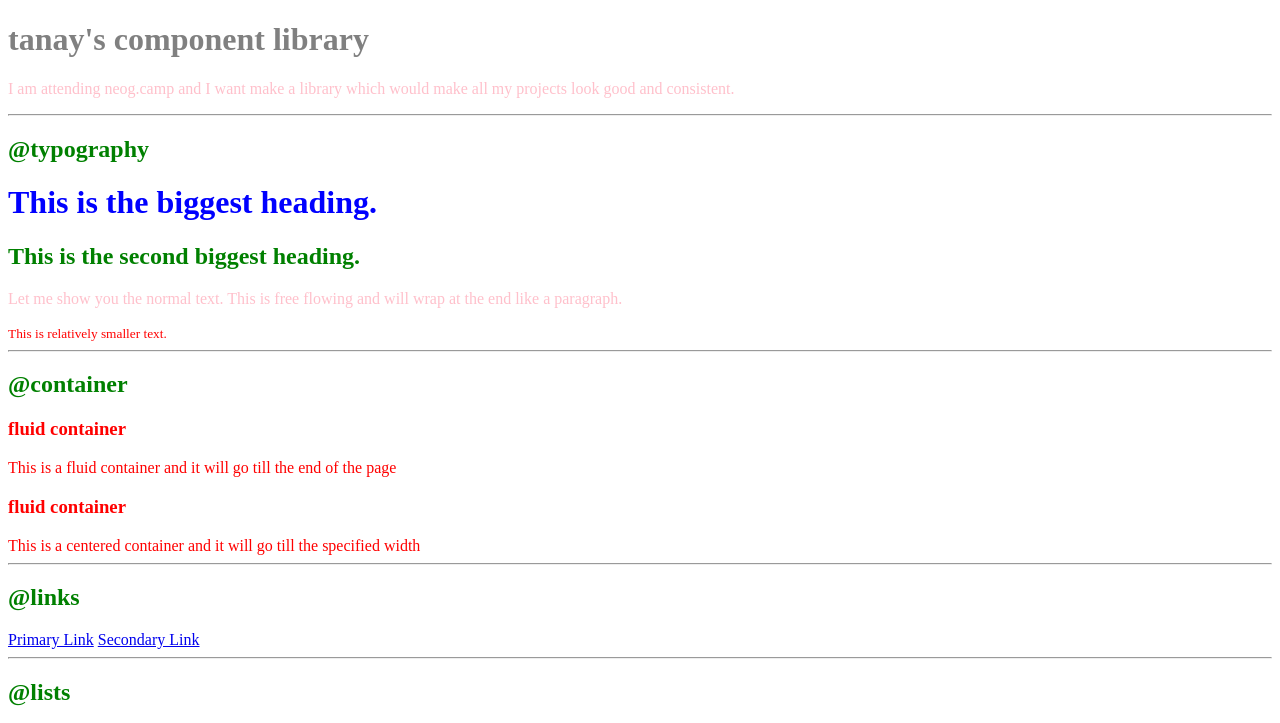
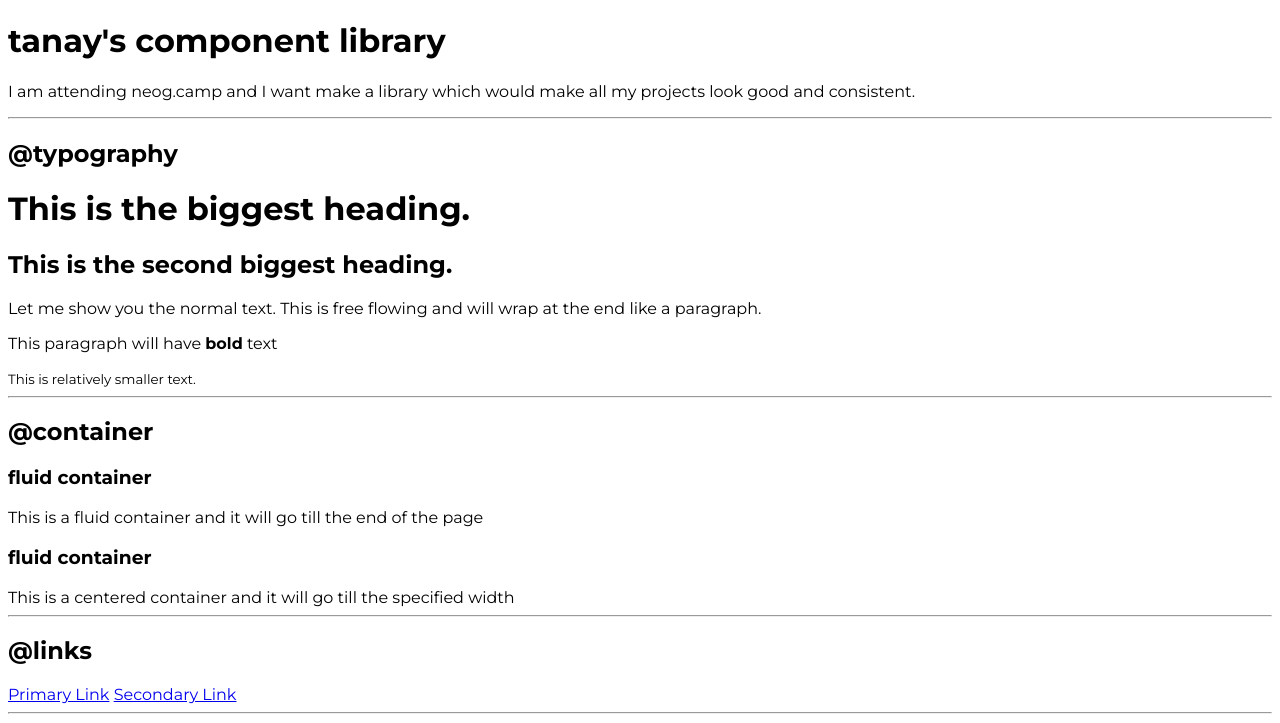
Before and after one commit to Amey0498/neogcamp-lesson-3-live, a plain HTML site: page index.html in a window 1280 px wide. Shown: the top 723 px of the page. Drawn offline with Linux system fonts and the light colour scheme.

Commit message:
style: typography

```diff
--- a/index.html
+++ b/index.html
@@ -6,32 +6,20 @@
     <meta http-equiv="X-UA-Compatible" content="IE=edge">
     <meta name="viewport" content="width=device-width, initial-scale=1.0">
     <title>Component Library</title>
-    <!-- CSS Way 1: Style Tag
-        <style>
-            body{
-                color: red;
-            }
-        </style>
-    -->
-    <!-- CSS Way 3: Adding external Link -->
     <link href='styles.css' rel ='stylesheet'/>
 </head>
 
 <body>
-    <h1 id='lib-header'>tanay's component library</h1>
-    <!-- CSS Way 2: Style Tag directly to the element
-        <h1 style = "color:red">tanay's component library</h1>
-    -->
-
-    <p class='para'>I am attending neog.camp and I want make a library which would make all my projects look good and consistent.</p>
+    <h1>tanay's component library</h1>
+    <p>I am attending neog.camp and I want make a library which would make all my projects look good and consistent.</p>
 
     <hr>
     <h2>@typography</h2>
 
     <h1>This is the biggest heading.</h1>
     <h2>This is the second biggest heading.</h2>
-    <p class='para'>Let me show you the normal text. This is free flowing and will wrap at the end like a paragraph.</p>
-
+    <p>Let me show you the normal text. This is free flowing and will wrap at the end like a paragraph.</p>
+    <p>This paragraph will have <strong>bold</strong> text</p>
     <small>This is relatively smaller text.</small>
 
     <hr>
--- a/styles.css
+++ b/styles.css
@@ -1,19 +1,5 @@
+@import url('https://fonts.googleapis.com/css2?family=Montserrat:wght@400;700&display=swap');
+
 body{
-    color: red;
+    font-family: 'Montserrat', sans-serif;
 }
-
-h1{
-    color: blue;
-}
-
-h2{
-    color: green;
-}
-
-#lib-header{
-    color:gray;
-}
-
-.para{
-    color: pink;
-}
```
